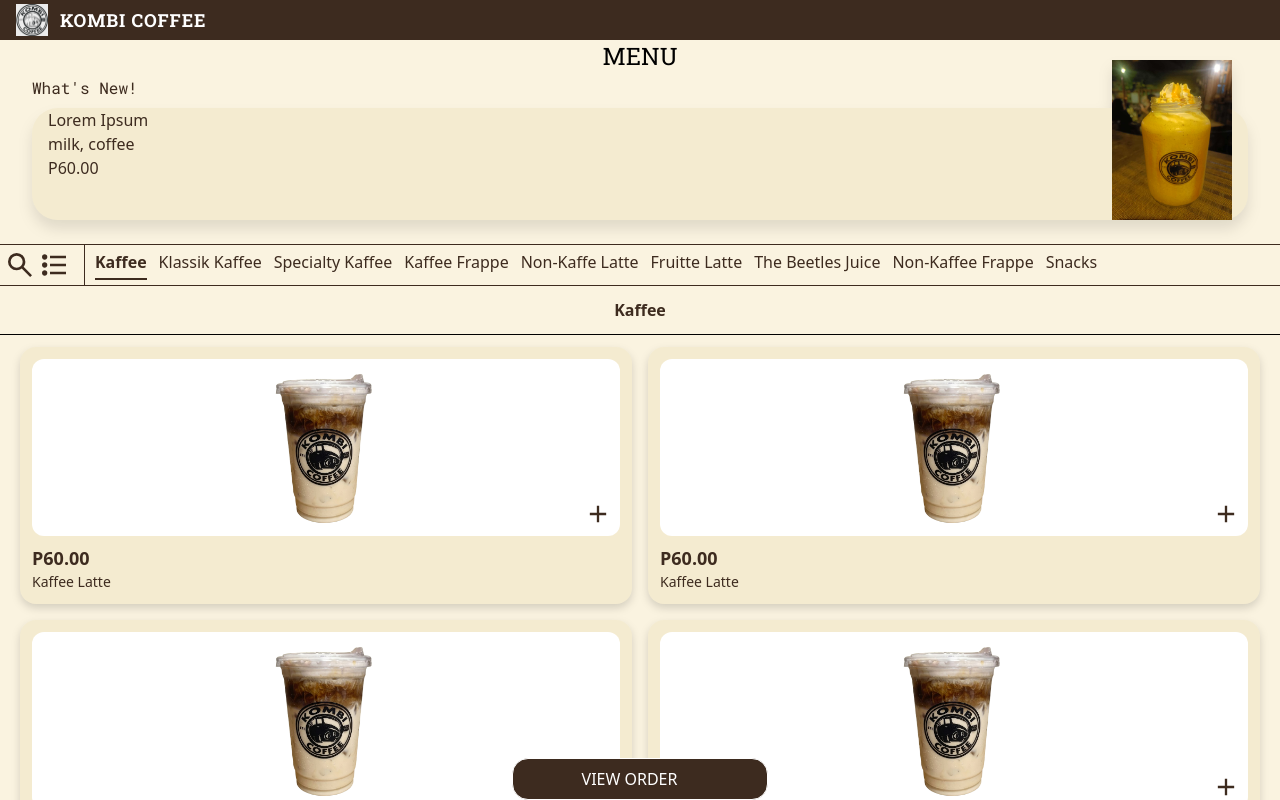
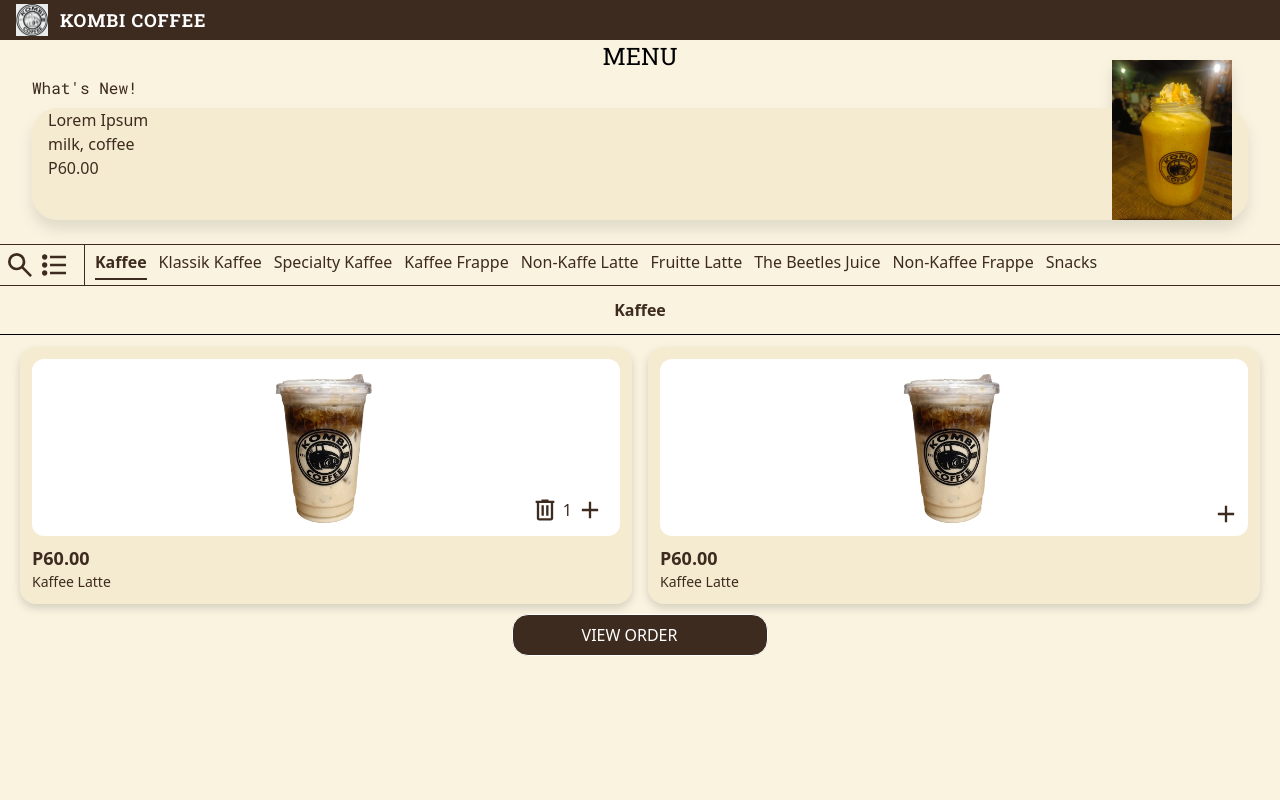
Before and after one commit to gon-zaga/kombi-cafe, a Next.js app: page / in a window 1280 px wide. Both pictures are taken after a click on the button 598 px from the left and 514 px from the top of the page. Shown: the top 800 px of the page. Built offline with nearby package versions, Linux system fonts and the light colour scheme.

Commit message:
Added a add and remove order quantity function

```diff
--- a/app/page.tsx
+++ b/app/page.tsx
@@ -3,9 +3,10 @@
 import Header from '@/app/ui/Header';
 import Promotions from '@/app/ui/Promotions';
 import CategoryBar from './ui/CategoryBar';
-import ItemCard from './ui/ItemCard';
+import MenuItem from './ui/MenuItem';
 import React, {useState} from 'react';
 import ViewOrderBar from './ui/ViewOrderBar';
+import ProductCard from './ui/ProductCard';
 
 
 export default function Home() {
@@ -21,7 +22,7 @@
         {active}
       </div>
       <hr className='mb-3'/>
-      <ItemCard />
+      <MenuItem />
       <ViewOrderBar totalItems={totalItems} setTotalItems={setTotalItems} />
     </div>
     );
--- a/app/ui/ItemCard.tsx
+++ /dev/null
@@ -1,42 +0,0 @@
-"use client"
-import Image from "next/image";
-
-function ItemCard() {
-  return (
-    <section className="px-5 text-dark-brown grid grid-cols-2 gap-4">
-
-      {[1, 2, 3, 4, 5, 6, 7, 8].map((item) => (
-        <div key={item} className="bg-[#F4EBD0] rounded-2xl drop-shadow-lg flex flex-col p-3 gap-2">
-
-          {/* Image + Add button */}
-          <div className="relative flex justify-center items-center bg-white rounded-xl p-2">
-            <Image
-              src="/drinks/kaff-latte.png"
-              alt="Kaffee latte"
-              width={110}
-              height={110}
-            />
-            <button className="absolute bottom-2 right-2">
-              <Image
-                src="/add-icon.svg"
-                alt="add-btn"
-                width={28}
-                height={28}
-              />
-            </button>
-          </div>
-
-          {/* Price + Name */}
-          <div className="flex flex-col items-start">
-            <span className="font-bold text-lg">P60.00</span>
-            <span className="font-medium text-sm">Kaffee Latte</span>
-          </div>
-
-        </div>
-      ))}
-
-    </section>
-  );
-}
-
-export default ItemCard;
--- /dev/null
+++ b/app/ui/MenuItem.tsx
@@ -0,0 +1,13 @@
+import ProductCard from "./ProductCard";
+
+function MenuItem() {
+
+  return (
+    <div className="px-5 grid grid-cols-2 gap-4">
+      <ProductCard />
+      <ProductCard />
+    </div>
+  );
+}
+
+export default MenuItem;
--- /dev/null
+++ b/app/ui/ProductCard.tsx
@@ -0,0 +1,70 @@
+'use client'
+import React, { useState } from "react";
+import Image from "next/image";
+
+function ProductCard() {
+  const [quantity, setQuantity] = useState(0);
+
+  const handleAddQuantity = () => {
+    setQuantity(prevQuantity => prevQuantity + 1);
+  }
+
+  const handleRemoveQuantity = () => {
+    setQuantity(prevQuantity => prevQuantity - 1);
+  }
+
+  return (
+    <div className="bg-[#F4EBD0] rounded-2xl drop-shadow-lg flex flex-col p-3 gap-2 text-dark-brown">
+
+      {/* Image + Add button */}
+      <div className="relative flex justify-center items-center bg-white rounded-xl p-2">
+        <Image
+          src="/drinks/kaff-latte.png"
+          alt="Kaffee latte"
+          width={110}
+          height={110}
+        />
+
+        {quantity === 0 ? (
+          <button className="absolute bottom-2 right-2" onClick={handleAddQuantity}>
+            <Image
+              src="/add-icon.svg"
+              alt="add-btn"
+              width={28}
+              height={28}
+            />
+          </button>
+        ) : (
+          <div className="absolute bottom-2 right-2 flex flex-row items-center gap-1 bg-white rounded-full px-2 py-1">
+            <button onClick={handleRemoveQuantity}>
+              <Image
+                src="/trash-icon.svg"
+                alt="trash button"
+                width={28}
+                height={28}
+              />
+            </button>
+            <span>{quantity}</span>
+            <button onClick={handleAddQuantity}>
+              <Image
+                src="/add-icon.svg"
+                alt="add-btn"
+                width={28}
+                height={28}
+              />
+            </button>
+          </div>
+        )}
+      </div>
+
+      {/* Price + Name */}
+      <div className="flex flex-col items-start">
+        <span className="font-bold text-lg">P60.00</span>
+        <span className="font-medium text-sm">Kaffee Latte</span>
+      </div>
+
+    </div>
+  );
+}
+
+export default ProductCard;
--- a/app/ui/ViewOrderBar.tsx
+++ b/app/ui/ViewOrderBar.tsx
@@ -1,4 +1,3 @@
-
 
 function ViewOrderBar ({totalItems, setTotalItems}: {totalItems: number, setTotalItems: (item: number) => void}) {
   return(
```
Also changed, not shown: public/trash-icon.svg (added).
